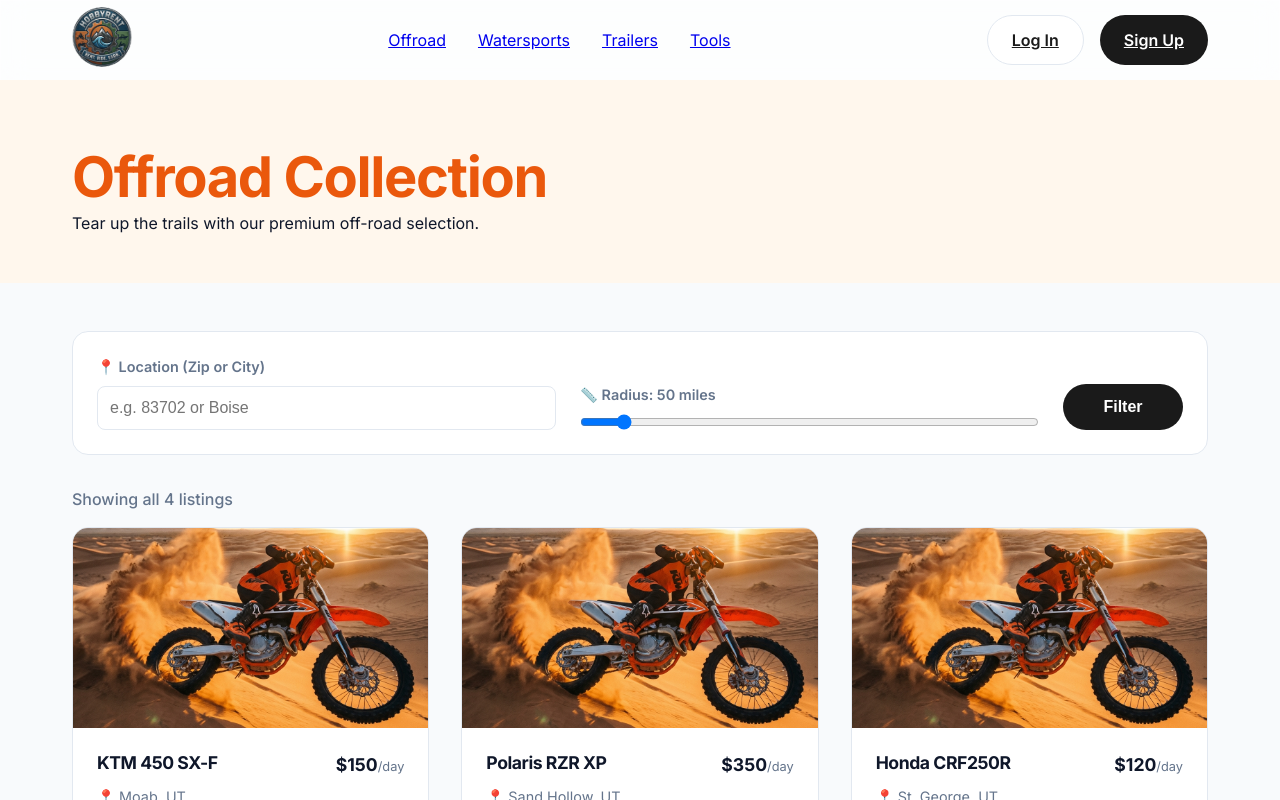
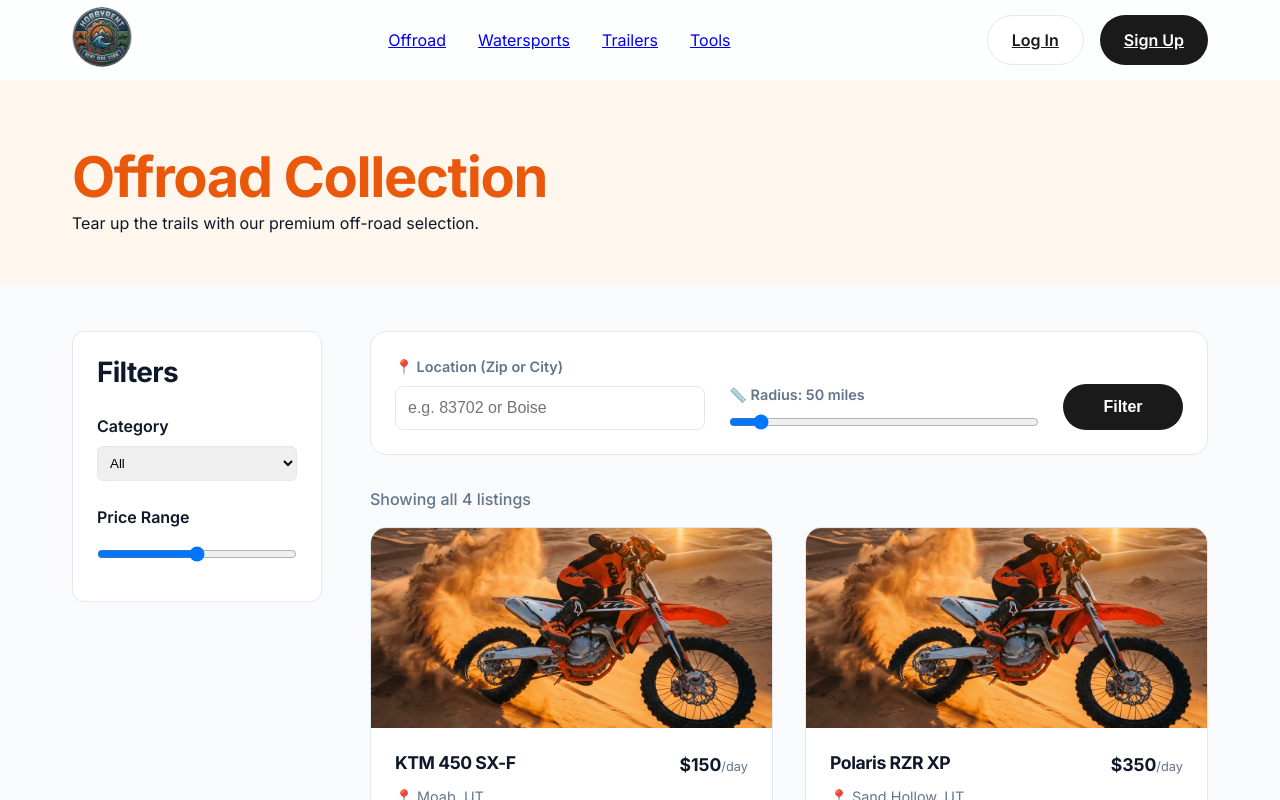
Before and after one commit to boussattaa/Hobby-Rent-CO, a Next.js app: page /offroad in a window 1280 px wide. Shown: the top 800 px of the page. Built offline with nearby package versions, Linux system fonts and the light colour scheme; no server answers; the database is empty.

Commit message:
Fix: Restore sidebar filters and add coordinates to mock data in Offroad page

```diff
--- a/app/offroad/page.js
+++ b/app/offroad/page.js
@@ -9,10 +9,10 @@ import { getDistanceFromLatLonInMiles } from '@/utils/distance';
 import SearchFilter from '@/components/SearchFilter';
 
 const DIRT_ITEMS = [
-  { id: 'd1', name: 'KTM 450 SX-F', price: 150, image: '/images/dirt-hero.png', location: 'Moab, UT' },
-  { id: 'd2', name: 'Polaris RZR XP', price: 350, image: '/images/dirt-hero.png', location: 'Sand Hollow, UT' },
-  { id: 'd3', name: 'Honda CRF250R', price: 120, image: '/images/dirt-hero.png', location: 'St. George, UT' },
-  { id: 'd4', name: 'Can-Am Maverick', price: 400, image: '/images/dirt-hero.png', location: 'Dumont Dunes, CA' },
+  { id: 'd1', name: 'KTM 450 SX-F', price: 150, image: '/images/dirt-hero.png', location: 'Moab, UT', lat: 38.5733, lng: -109.5498 },
+  { id: 'd2', name: 'Polaris RZR XP', price: 350, image: '/images/dirt-hero.png', location: 'Sand Hollow, UT', lat: 37.1232, lng: -113.3828 },
+  { id: 'd3', name: 'Honda CRF250R', price: 120, image: '/images/dirt-hero.png', location: 'St. George, UT', lat: 37.0965, lng: -113.5684 },
+  { id: 'd4', name: 'Can-Am Maverick', price: 400, image: '/images/dirt-hero.png', location: 'Dumont Dunes, CA', lat: 35.6836, lng: -116.2201 },
 ];
 
 export default function OffroadPage() {
@@ -70,6 +70,41 @@ export default function OffroadPage() {
       </header>
 
       <div className="container main-content">
+        {/* Restored Sidebar */}
+        <aside className="filters">
+          <h3>Filters</h3>
+          <div className="filter-group">
+            <label>Category</label>
+            <select>
+              <option>All</option>
+              <optgroup label="UTVs / Side-by-Sides">
+                <option>2-Seaters</option>
+                <option>4-Seaters</option>
+                <option>Utility</option>
+              </optgroup>
+              <optgroup label="ATVs / Quads">
+                <option>Sport Quads</option>
+                <option>Utility ATVs</option>
+                <option>Youth</option>
+              </optgroup>
+              <optgroup label="Two Wheels">
+                <option>Dirt Bikes</option>
+                <option>Motocross</option>
+                <option>Dual-Sport</option>
+                <option>Electric</option>
+              </optgroup>
+              <optgroup label="Seasonal">
+                <option>Snowmobiles</option>
+                <option>Snow Bikes</option>
+              </optgroup>
+            </select>
+          </div>
+          <div className="filter-group">
+            <label>Price Range</label>
+            <input type="range" min="0" max="1000" />
+          </div>
+        </aside>
+
         <div className="content-area">
           <SearchFilter />
 
@@ -112,12 +147,18 @@ export default function OffroadPage() {
         }
 
         .main-content {
-          display: block;
+          display: grid;
+          grid-template-columns: 250px 1fr;
+          gap: 3rem;
           padding-bottom: 4rem;
         }
 
-        .content-area {
-            width: 100%;
+        .filters {
+          background: white;
+          padding: 1.5rem;
+          border-radius: 12px;
+          border: 1px solid var(--border-color);
+          height: fit-content;
         }
 
         .results-info {
@@ -203,12 +244,12 @@ export default function OffroadPage() {
           width: 100%;
         }
 
-        @media (max-width: 768px) {
+        @media (max-width: 900px) {
           .main-content {
-            grid-template-columns: 1fr;
+             grid-template-columns: 1fr;
           }
           .filters {
-            display: none; /* Hide filters on mobile for now */
+             display: none;
           }
         }
       `}</style>
```
